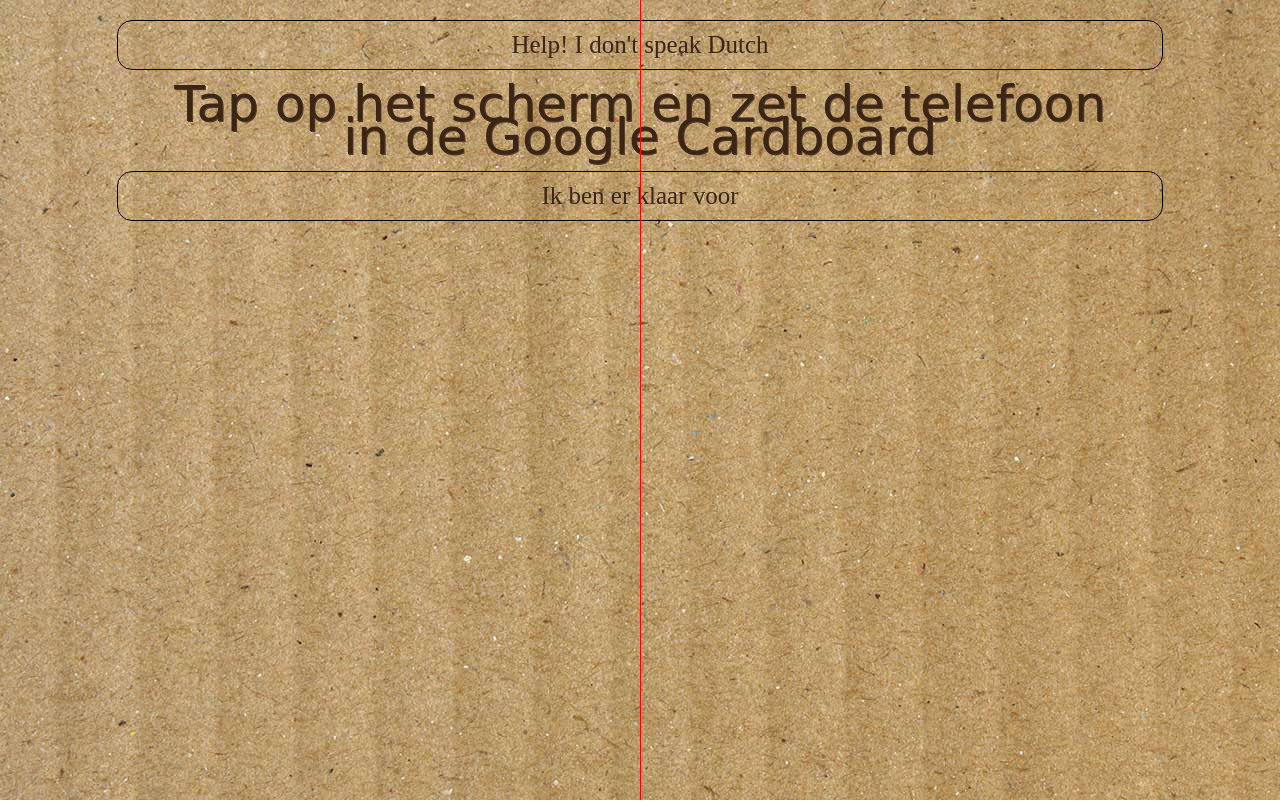
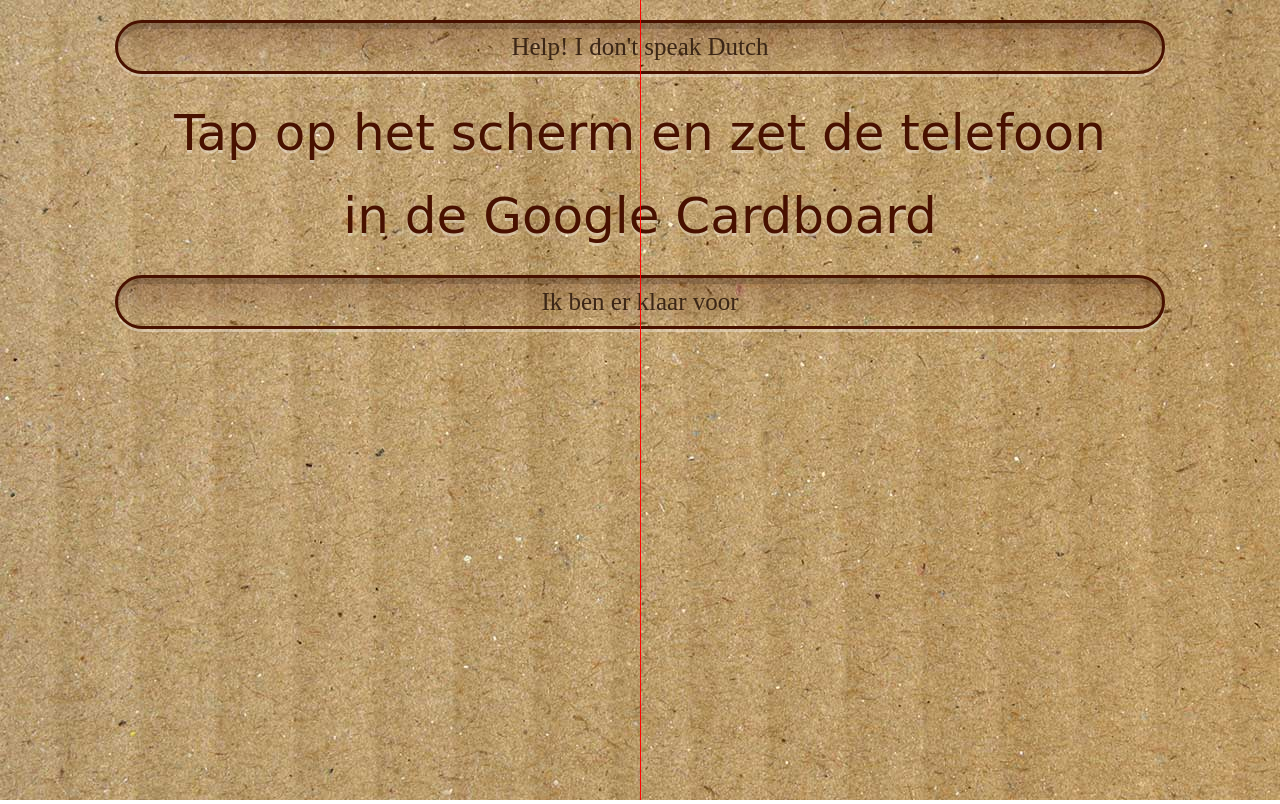
Before and after one commit to RikJurriaans/Project-6, a website: page trunk/index.html in a window 1280 px wide. Drawn offline with Linux system fonts and the light colour scheme; no server answers; a web font is replaced by a local one.

Commit message:
Small css changes.

```diff
--- a/trunk/css/less/default.less
+++ b/trunk/css/less/default.less
@@ -8,11 +8,13 @@
     pointer-events: none;
     font-family: 'Rouge Script', cursive;
     text-shadow: 1px 1px 0px #543c27;
-    color: #3b2616;
+    //color: #3b2616;
     font-size: 50px;
     text-align: center;
-    line-height: 0px;
     font-weight: normal;
+    line-height: 1em;
+    color: #481100;
+    text-shadow: 0px 3px 0px rgba(255,255,255,0.35);
 }
 
 a {
@@ -27,6 +29,10 @@
     border: 1px black solid;
     border-radius: 15px;
     padding: 10px;
+    background-image: linear-gradient(0deg, rgba(255,255,255,0.00) 0%, rgba(72,16,0,0.25) 100%);
+    border: 3px solid #481100;
+    box-shadow: 0px 3px 0px 0px rgba(255,255,255,0.35), inset 0px 6px 0px 0px rgba(0,0,0,0.15);
+    border-radius: 100px;
 }
 
 
@@ -101,6 +107,10 @@
 
         }
     }
+
+    p {
+        margin-bottom: 3em;
+    }
 }
 
 .credits {
```
Also changed, not shown: trunk/css/default.css.
